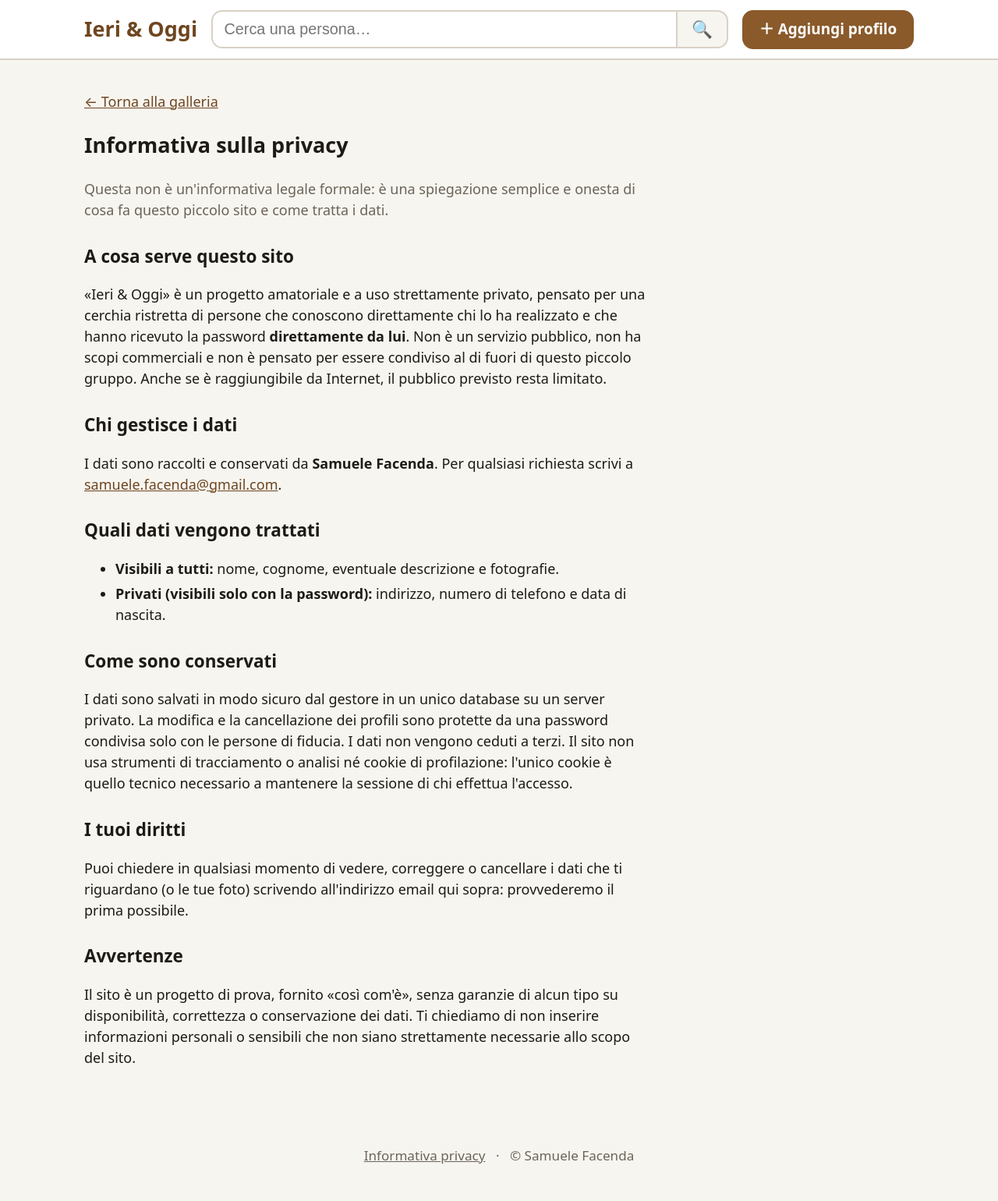
After one commit to SamueleFacenda/ieri_oggi, a Python web app: template ieri_oggi/templates/privacy.html in a window 1280 px wide. The commit adds this page. Shown: the whole page at 78% size. Run offline with Jinja, Linux system fonts and the light colour scheme; the template is opened without the code that fills it, so the values that code supplies are empty.

Commit message:
Hide some sensitive informations without password, add privacy disclaimer
Signed-off-by: SamueleFacenda <samuele.facenda@gmail.com>

```diff
--- a/ieri_oggi/static/style.css
+++ b/ieri_oggi/static/style.css
@@ -107,6 +107,23 @@ a { color: var(--primario-scuro); }
 /* --- Contenuto --- */
 .contenuto { max-width: 1100px; margin: 0 auto; padding: 1.2rem 1rem 3rem; }
 
+/* --- Piè di pagina --- */
+.footer {
+  max-width: 1100px;
+  margin: 0 auto;
+  padding: 1.5rem 1rem 2.5rem;
+  color: var(--muto);
+  font-size: 0.95rem;
+  text-align: center;
+}
+.footer a { color: var(--muto); }
+.footer-sep { margin: 0 0.5rem; }
+
+/* --- Pagine di testo (privacy) --- */
+.testo { max-width: 720px; }
+.testo h2 { margin-top: 1.6rem; font-size: 1.25rem; }
+.testo li { margin-bottom: 0.3rem; }
+
 .flash-area { margin-bottom: 1rem; }
 .flash {
   padding: 0.8rem 1rem;
@@ -178,6 +195,7 @@ a { color: var(--primario-scuro); }
 .modulo input[type="text"],
 .modulo input[type="password"],
 .modulo input[type="date"],
+.modulo input[type="tel"],
 .modulo textarea {
   display: block;
   width: 100%;
--- a/ieri_oggi/templates/base.html
+++ b/ieri_oggi/templates/base.html
@@ -41,5 +41,11 @@
 
     {% block contenuto %}{% endblock %}
   </main>
+
+  <footer class="footer">
+    <a href="{{ url_for('privacy') }}">Informativa privacy</a>
+    <span class="footer-sep">·</span>
+    <span>© Samuele Facenda</span>
+  </footer>
 </body>
 </html>
--- a/ieri_oggi/templates/form.html
+++ b/ieri_oggi/templates/form.html
@@ -33,6 +33,10 @@
 
     <label>Indirizzo
       <input type="text" name="indirizzo" value="{{ val('indirizzo', persona.indirizzo if persona) }}">
+    </label>
+
+    <label>Telefono
+      <input type="tel" name="telefono" inputmode="tel" value="{{ val('telefono', persona.telefono if persona) }}">
     </label>
 
     <label>Descrizione
--- /dev/null
+++ b/ieri_oggi/templates/privacy.html
@@ -0,0 +1,65 @@
+{% extends "base.html" %}
+{% block titolo %}Informativa privacy — Ieri & Oggi{% endblock %}
+
+{% block contenuto %}
+  <p><a href="{{ url_for('gallery') }}">← Torna alla galleria</a></p>
+
+  <article class="testo">
+    <h1>Informativa sulla privacy</h1>
+
+    <p class="muto">
+      Questa non è un'informativa legale formale: è una spiegazione semplice e
+      onesta di cosa fa questo piccolo sito e come tratta i dati.
+    </p>
+
+    <h2>A cosa serve questo sito</h2>
+    <p>
+      «Ieri &amp; Oggi» è un progetto amatoriale e a uso strettamente privato,
+      pensato per una cerchia ristretta di persone che conoscono direttamente chi
+      lo ha realizzato e che hanno ricevuto la password <strong>direttamente da
+      lui</strong>. Non è un servizio pubblico, non ha scopi commerciali e non è
+      pensato per essere condiviso al di fuori di questo piccolo gruppo. Anche se
+      è raggiungibile da Internet, il pubblico previsto resta limitato.
+    </p>
+
+    <h2>Chi gestisce i dati</h2>
+    <p>
+      I dati sono raccolti e conservati da <strong>Samuele Facenda</strong>.
+      Per qualsiasi richiesta scrivi a
+      <a href="mailto:samuele.facenda@gmail.com">samuele.facenda@gmail.com</a>.
+    </p>
+
+    <h2>Quali dati vengono trattati</h2>
+    <ul>
+      <li><strong>Visibili a tutti:</strong> nome, cognome, eventuale
+        descrizione e fotografie.</li>
+      <li><strong>Privati (visibili solo con la password):</strong> indirizzo,
+        numero di telefono e data di nascita.</li>
+    </ul>
+
+    <h2>Come sono conservati</h2>
+    <p>
+      I dati sono salvati in modo sicuro dal gestore in un unico database su un
+      server privato. La modifica e la cancellazione dei profili sono protette da
+      una password condivisa solo con le persone di fiducia. I dati non vengono
+      ceduti a terzi. Il sito non usa strumenti di tracciamento o analisi né
+      cookie di profilazione: l'unico cookie è quello tecnico necessario a
+      mantenere la sessione di chi effettua l'accesso.
+    </p>
+
+    <h2>I tuoi diritti</h2>
+    <p>
+      Puoi chiedere in qualsiasi momento di vedere, correggere o cancellare i
+      dati che ti riguardano (o le tue foto) scrivendo all'indirizzo email qui
+      sopra: provvederemo il prima possibile.
+    </p>
+
+    <h2>Avvertenze</h2>
+    <p>
+      Il sito è un progetto di prova, fornito «così com'è», senza garanzie di
+      alcun tipo su disponibilità, correttezza o conservazione dei dati. Ti
+      chiediamo di non inserire informazioni personali o sensibili che non siano
+      strettamente necessarie allo scopo del sito.
+    </p>
+  </article>
+{% endblock %}
```
Also changed, not shown: CLAUDE.md (+3 -3 lines), ieri_oggi/app.py (+23 -9 lines), ieri_oggi/models.py (+18 -0 lines), ieri_oggi/templates/dettaglio.html (+9 -0 lines), README.md.
